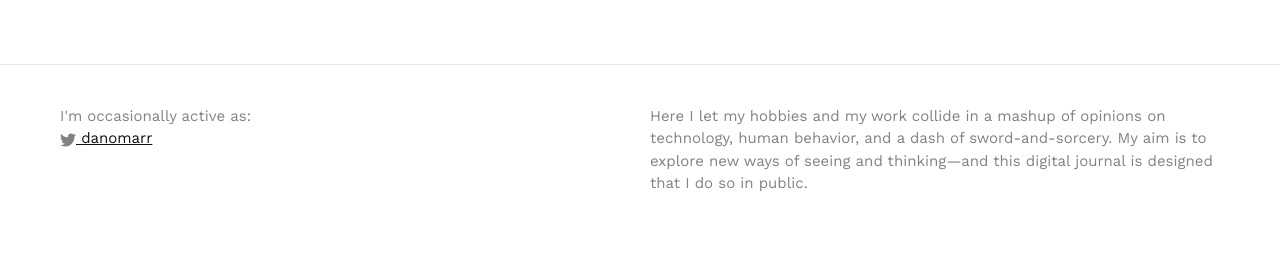
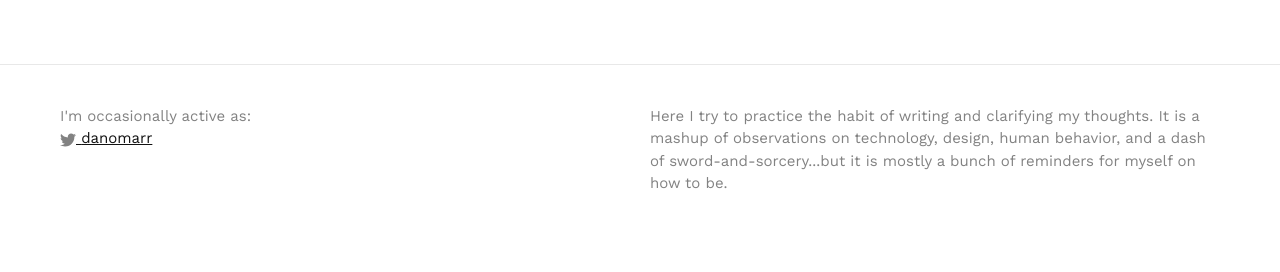
Before and after one commit to danomarr/danomarr.github.io, a Jekyll site: the page built from index.html, in a window 1280 px wide. Shown: the part 808-1080 px from the top of the page. Built offline with Jekyll 4.4.1, drawn with Linux system fonts in a browser that asks for light colours; the list of posts is cut into pages by our own code.

Commit message:
updated config file description

```diff
--- a/_config.yml
+++ b/_config.yml
@@ -2,7 +2,7 @@
 title: Dano Marr
 name: Dano's Journal
 email: danomarr@gmail.com
-description: Here I let my hobbies and my work collide in a mashup of opinions on technology, human behavior, and a dash of sword-and-sorcery. My aim is to explore new ways of seeing and thinking—and this digital journal is designed that I do so in public.
+description: Here I try to practice the habit of writing and clarifying my thoughts. It is a mashup of observations on technology, design, human behavior, and a dash of sword-and-sorcery...but it is mostly a bunch of reminders for myself on how to be.
 baseurl: "" # the subpath of your site, e.g. /blog
 url: "http://danomarr.com/" # the base hostname & protocol for your site
 gems: [jekyll-paginate]
```
